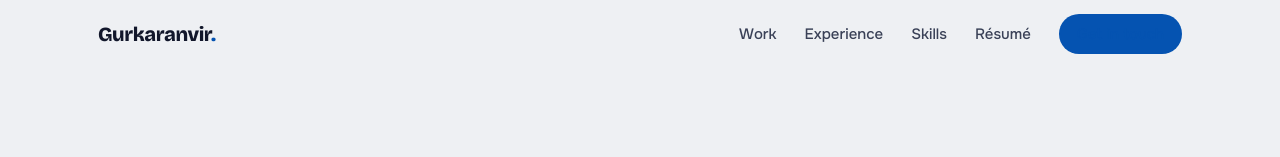
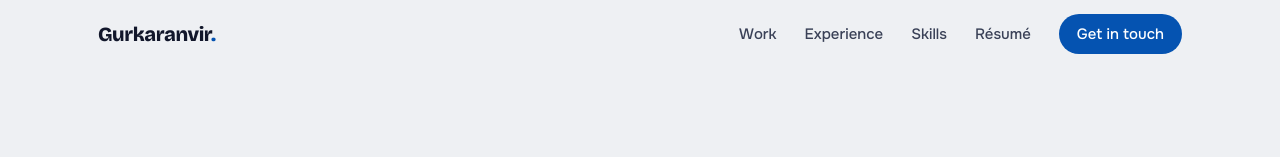
Before and after one commit to aCodeMechanic/aCodeMechanic.github.io, a plain HTML site: page index.html in a window 1280 px wide. In both pictures the pointer is over the link "Get in touch". Shown: the top 157 px of the page. Drawn offline with nearby package versions, Linux system fonts and the light colour scheme.

Commit message:
:gem: release

```diff
--- a/index.html
+++ b/index.html
@@ -65,6 +65,7 @@
     .nav a { text-decoration: none; font-size: 15px; font-weight: 500; color: var(--ink-soft); }
     .nav a:hover { color: var(--blue); }
     .nav .btn-sm { color: #fff; }
+    .nav .btn-sm:hover { color: #fff; }
     .btn-sm, .btn {
       display: inline-flex; align-items: center; gap: 8px;
       background: var(--ink); color: #fff; text-decoration: none;
```
